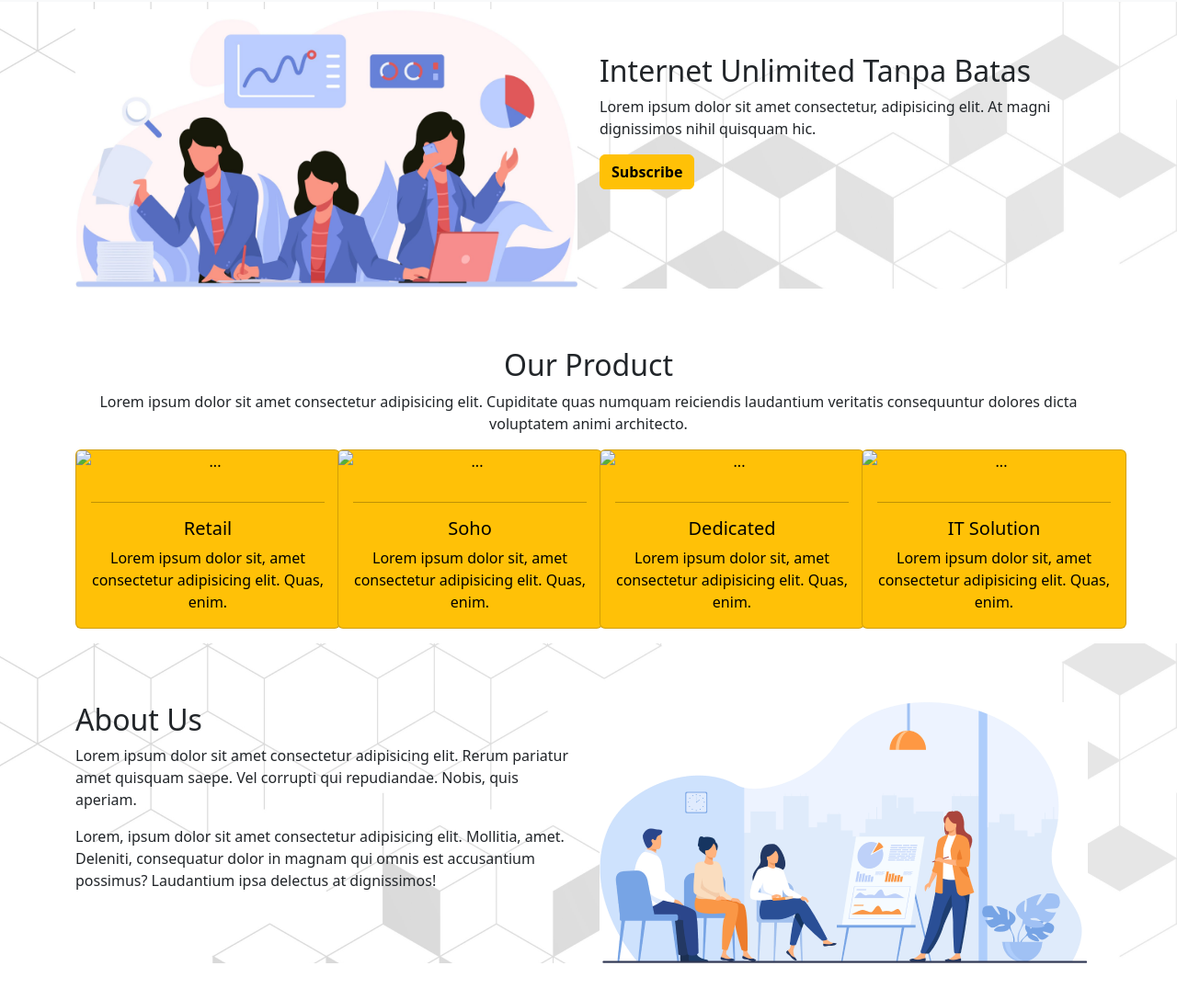
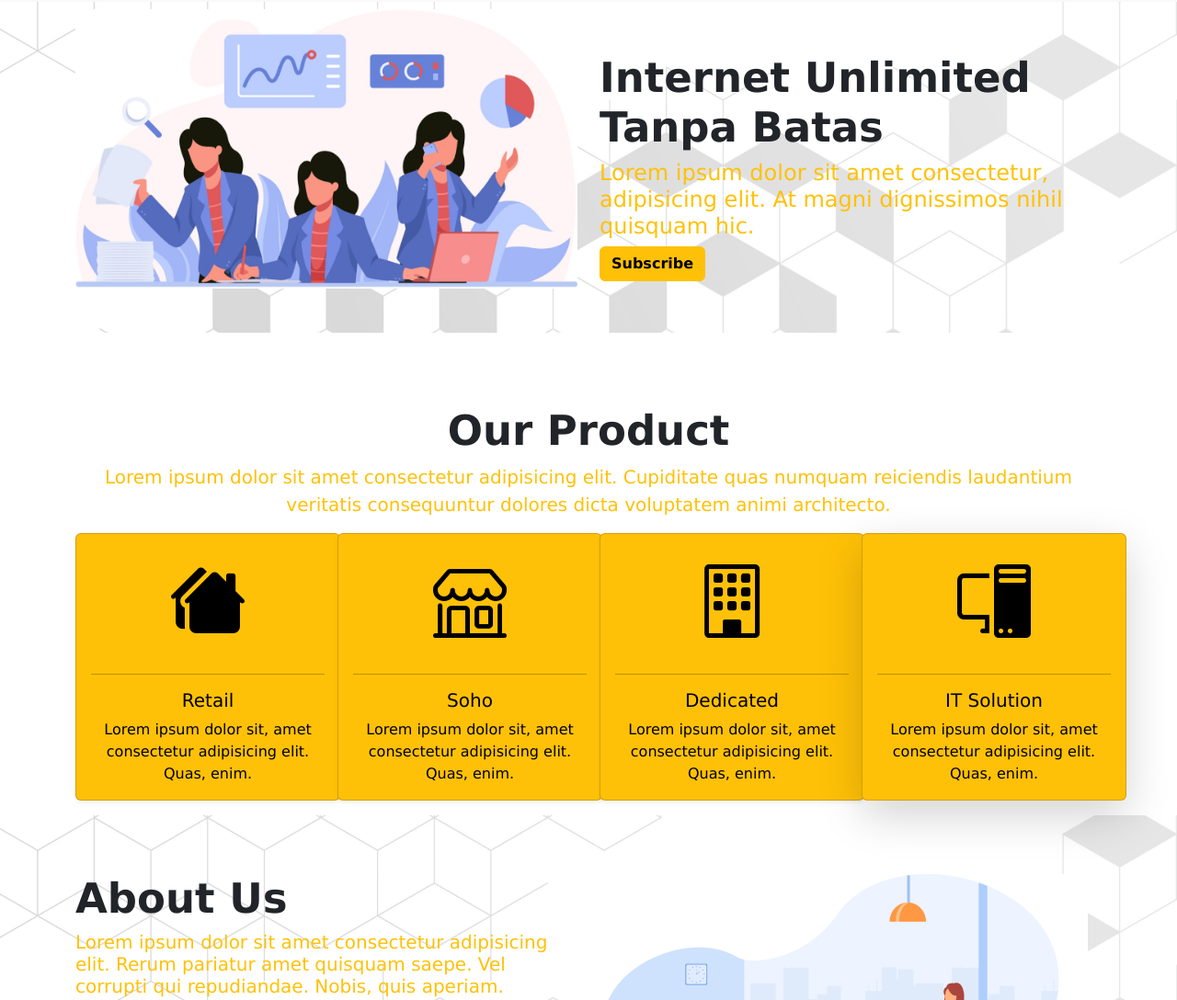
Before and after one commit to dimassatriow/protorype.github.io, a plain HTML site: page index.html in a window 1280 px wide. Shown: the part 54-1142 px from the top of the page at 92% size. Drawn offline with nearby package versions, Linux system fonts and the light colour scheme.

Commit message:
second commit

```diff
--- a/index.html
+++ b/index.html
@@ -51,7 +51,7 @@
                             <a class="nav-link" href="#contact">Contact</a>
                         </li>
                     </ul>
-                    <div class="nav-item ms-auto">
+                    <div class="nav-item ms-auto pe-5">
                         <div class="btn-cta-group">
                             <a class="btn btn-outline-dark"
                                 href="tel://+6289656501858"><i class="bi
@@ -69,18 +69,21 @@
 
         <!-- Home -->
         <section class="home">
-            <div class="container ">
+            <div class="container pb-5">
                 <div class="row">
                     <div class="col-md-6">
                         <img src="./img/4901337 2.png" alt="Image
                             Home" class="img-fluid">
                     </div>
                     <div class="col-md-6 pt-5">
-                        <h2>Internet Unlimited Tanpa Batas</h2>
-                        <p>Lorem ipsum dolor sit amet consectetur, adipisicing
+                        <h2 class="myfs-1 fw-bolder">Internet Unlimited Tanpa
+                            Batas</h2>
+                        <h5 class="fs-4 text-warning">Lorem ipsum dolor sit amet
+                            consectetur, adipisicing
                             elit.
-                            At magni dignissimos nihil quisquam hic.</p>
-                        <button type="button" class="btn btn-warning fw-bold">Subscribe</button>
+                            At magni dignissimos nihil quisquam hic.</h5>
+                        <a href="https://www.instagram.com/difusinet/"><button
+                                type="button" class="btn btn-warning fw-bold">Subscribe</button></a>
                     </div>
                 </div>
             </div>
@@ -89,15 +92,17 @@
 
         <!-- Our Product -->
         <section class="ourproduct" id="ourproduct">
-            <div class="container text-center justify-content-center">
+            <div class="mt-3 container text-center justify-content-center">
                 <div class="row">
                     <div class="col-12">
-                        <h2>Our Product</h2>
+                        <h2 class="myfs-1 fw-bolder">Our Product</h2>
                     </div>
                 </div>
                 <div class="row">
                     <div class="col-12">
-                        <p>Lorem ipsum dolor sit amet consectetur adipisicing
+                        <p class="fs-5 text-warning">Lorem ipsum dolor sit amet
+                            consectetur
+                            adipisicing
                             elit.
                             Cupiditate quas numquam reiciendis laudantium
                             veritatis
@@ -107,9 +112,10 @@
                 </div>
                 <div class="row">
                     <div class="col-xl-3 mb-3">
-                        <div class="card text-bg-warning" style="width: 18rem;">
-                            <img src="..." class="card-img-top" alt="...">
+                        <div class="card text-bg-warning shadow-sm"
+                            style="width: 18rem;">
                             <div class="card-body">
+                                <p><i class="bi bi-houses-fill"></i></p>
                                 <hr>
                                 <h5 class="card-title">Retail</h5>
                                 <p class="card-text">Lorem ipsum dolor sit, amet
@@ -118,9 +124,10 @@
                         </div>
                     </div>
                     <div class="col-xl-3 mb-3">
-                        <div class="card text-bg-warning" style="width: 18rem;">
-                            <img src="..." class="card-img-top" alt="...">
+                        <div class="card text-bg-warning shadow-sm"
+                            style="width: 18rem;">
                             <div class="card-body">
+                                <p><i class="bi bi-shop"></i></p>
                                 <hr>
                                 <h5 class="card-title">Soho</h5>
                                 <p class="card-text">Lorem ipsum dolor sit, amet
@@ -129,9 +136,10 @@
                         </div>
                     </div>
                     <div class="col-xl-3 mb-3">
-                        <div class="card text-bg-warning" style="width: 18rem;">
-                            <img src="..." class="card-img-top" alt="...">
+                        <div class="card text-bg-warning shadow-sm"
+                            style="width: 18rem;">
                             <div class="card-body">
+                                <p><i class="bi bi-building"></i></p>
                                 <hr>
                                 <h5 class="card-title">Dedicated</h5>
                                 <p class="card-text">Lorem ipsum dolor sit, amet
@@ -140,9 +148,10 @@
                         </div>
                     </div>
                     <div class="col-xl-3 mb-3">
-                        <div class="card text-bg-warning" style="width: 18rem;">
-                            <img src="..." class="card-img-top" alt="...">
+                        <div class="card text-bg-warning shadow-lg"
+                            style="width: 18rem;">
                             <div class="card-body">
+                                <p><i class="bi bi-pc-display"></i></p>
                                 <hr>
                                 <h5 class="card-title">IT Solution</h5>
                                 <p class="card-text">Lorem ipsum dolor sit, amet
@@ -157,14 +166,16 @@
 
         <!-- About Us -->
         <section class="aboutus" id="aboutus">
-            <div class="container">
+            <div class="container pb-5">
                 <div class="row">
                     <div class="col-md-6">
-                        <h2>About Us</h2>
-                        <p>Lorem ipsum dolor sit amet consectetur adipisicing
+                        <h2 class="myfs-1 fw-bolder">About Us</h2>
+                        <h5 class="fs-5 text-warning">Lorem ipsum dolor sit amet
+                            consectetur adipisicing
                             elit. Rerum pariatur amet quisquam saepe. Vel
-                            corrupti qui repudiandae. Nobis, quis aperiam.</p>
-                        <p>Lorem, ipsum dolor sit amet consectetur adipisicing
+                            corrupti qui repudiandae. Nobis, quis aperiam.</h5>
+                        <p class="fs-5">Lorem, ipsum dolor sit amet consectetur
+                            adipisicing
                             elit. Mollitia, amet. Deleniti, consequatur dolor in
                             magnam qui omnis est accusantium possimus?
                             Laudantium ipsa delectus at dignissimos!</p>
@@ -181,9 +192,9 @@
         <!-- Contact -->
         <section class="contact" id="contact">
             <div class="container">
-                <div class="row offset-2">
+                <div class="row offset-md-2">
                     <div class="col-md-8">
-                        <h2>Contact</h2>
+                        <h2 class="myfs-1 fw-bolder">Contact</h2>
                     </div>
                     <div class="col-md-10 mb-3">
                         <div class="card text-bg-warning contact-card"
--- a/style.css
+++ b/style.css
@@ -1,3 +1,12 @@
+body {
+  font-family: "Verdana";
+  font-style: normal;
+}
+
+.myfs-1 {
+  font-size: 45px;
+}
+
 section {
   padding-top: 4rem;
 }
@@ -23,3 +32,6 @@ img {
 .my-nav-img {
   max-width: 100px;
 }
+.ourproduct .card i {
+  font-size: 80px;
+}
```
